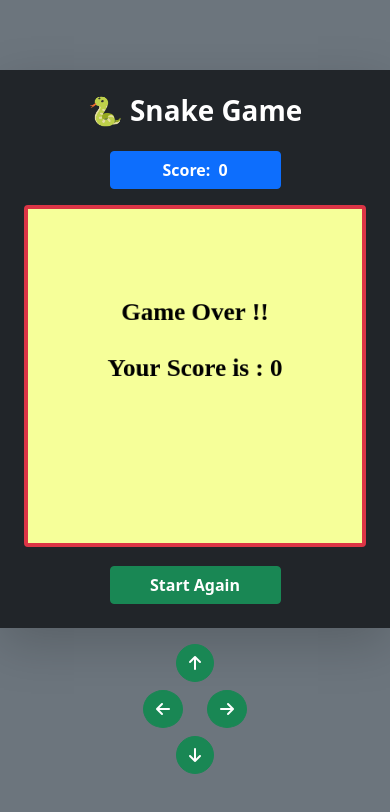
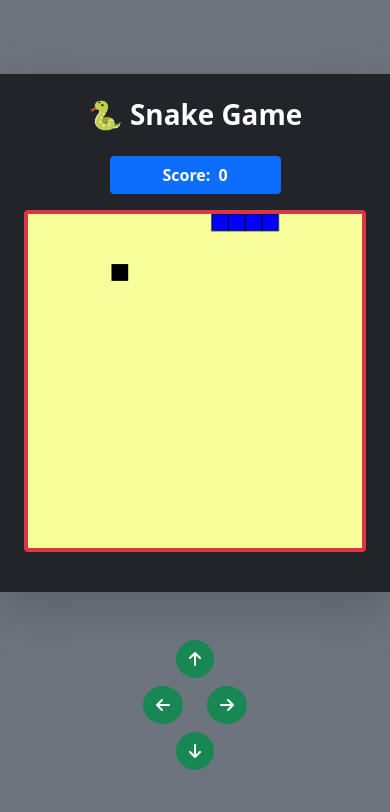
Before and after one commit to V-Jagath/SnakeGame, a plain HTML site: page index.html in a window 390 px wide. Both pictures are taken after a click on the button "Start Game". Drawn offline with Linux system fonts and the light colour scheme.

Commit message:
Mobile responsive updated

```diff
--- a/index.html
+++ b/index.html
@@ -32,7 +32,7 @@
     </div>
 
     <!-- ✅ Mobile Control Buttons (visible only on mobile) -->
-    <div class="d-block d-md-none mt-3 text-center">
+    <div class="d-block d-md-none mt-5 text-center">
         <div class="container">
             <div class="d-flex justify-content-center mb-2">
                 <button id="ArrowUp" class="btn btn-success rounded-circle">
--- a/snake.js
+++ b/snake.js
@@ -94,7 +94,7 @@ function nextTick() {
             drawSnake();
             gameOver();
             nextTick();
-        }, 150)
+        }, 250)
     }
     else {
         clearBoard();
```
